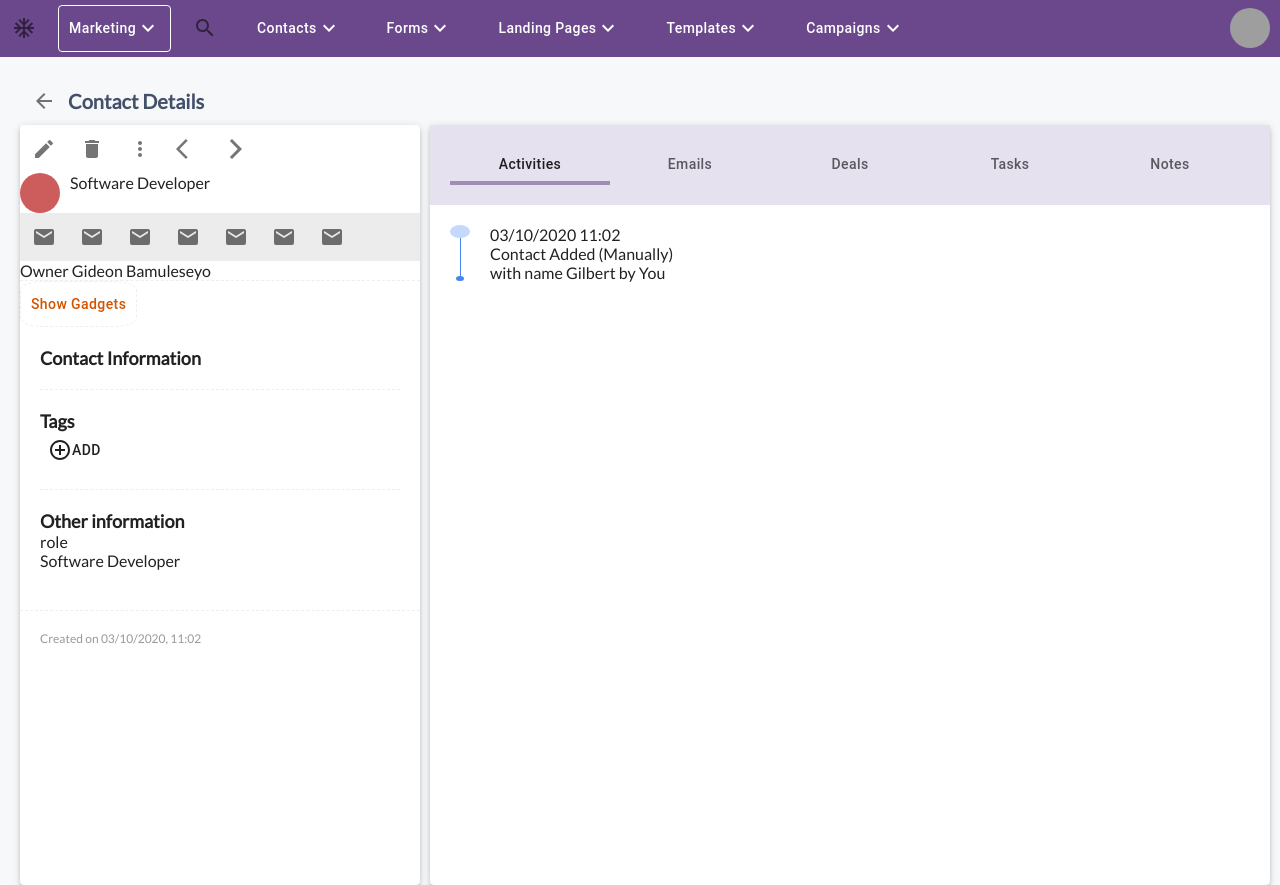
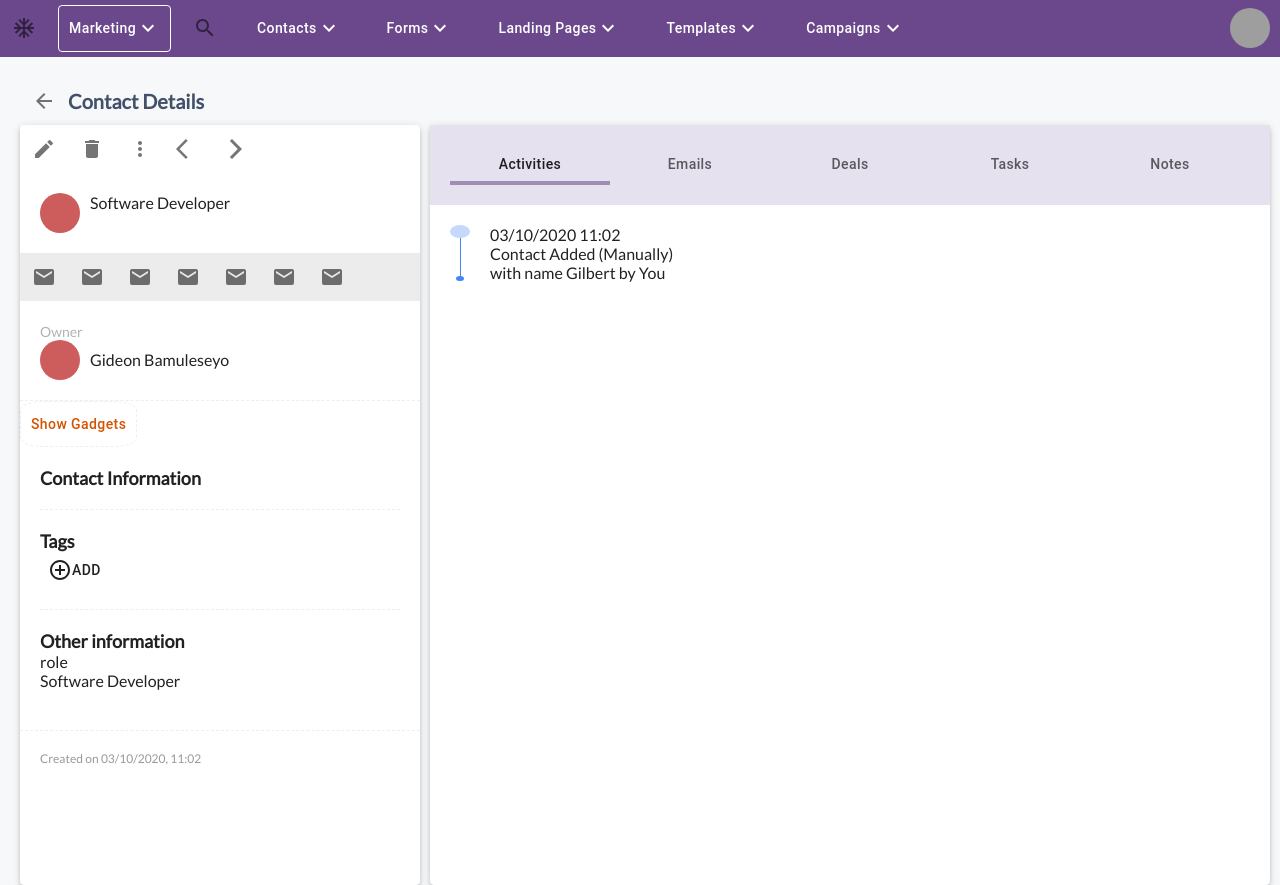
Before and after one commit to lytes20/engage-web, a React (Create React App) app: page /contact-details in a window 1280 px wide. Built offline with nearby package versions, Linux system fonts and the light colour scheme; grey boxes are pictures that could not be loaded.

Commit message:
Style contact brief and user brief

```diff
--- a/src/assets/styles/contactdetailsside.scss
+++ b/src/assets/styles/contactdetailsside.scss
@@ -1,7 +1,15 @@
-.contact-details-contact {
+.contact-brief {
   display: flex;
 }
-
+.contact-details-side-item {
+  padding: 20px;
+  .owner {
+    font-size: 14px;
+    color: #b0b3b4;
+    margin-top: 12px;
+    margin-bottom: 5px;
+  }
+}
 .contact-details-side-icon-strip {
   background-color: #ececec;
 }
@@ -9,7 +17,6 @@
 .contact-details-side-a-section {
   border-top: 1px dashed #eee;
   border-bottom: 1px dashed #eee;
-//   margin: 20px 0;
 }
 
 .contact-details-side-contact-info {
@@ -26,7 +33,7 @@
   margin: 20px 0;
 }
 
-.date{
+.date {
   color: #999;
   font-size: 12px;
   padding: 20px;
--- a/src/components/ContactDetailSide.jsx
+++ b/src/components/ContactDetailSide.jsx
@@ -8,10 +8,10 @@ import DeleteIcon from "@material-ui/icons/Delete";
 import MoreVertIcon from "@material-ui/icons/MoreVert";
 import ArrowBackIosIcon from "@material-ui/icons/ArrowBackIos";
 import ArrowForwardIosIcon from "@material-ui/icons/ArrowForwardIos";
-import MailIcon from "@material-ui/icons/Mail";
 import AddCircleOutlineIcon from "@material-ui/icons/AddCircleOutline";
 
 import "../assets/styles/contactdetailsside.scss";
+import IconStripe from "./IconStripe";
 import { UserAvatar, ShowGadgetsButton } from "./general";
 
 function ContactDetailsSide(props) {
@@ -38,35 +38,25 @@ function ContactDetailsSide(props) {
           </IconButton>
         </div>
       </div>
-      <div className="contact-details-contact">
+      <div className="contact-details-side-item contact-brief">
         <UserAvatar />
-        <div>{contact.name}</div>
-        <p>Software Developer</p>
+        <div>
+          {contact.name}
+          <p>Software Developer</p>
+        </div>
       </div>
       <div className="contact-details-side-icon-strip">
-        <IconButton>
-          <MailIcon />
-        </IconButton>
-        <IconButton>
-          <MailIcon />
-        </IconButton>
-        <IconButton>
-          <MailIcon />
-        </IconButton>
-        <IconButton>
-          <MailIcon />
-        </IconButton>
-        <IconButton>
-          <MailIcon />
-        </IconButton>
-        <IconButton>
-          <MailIcon />
-        </IconButton>
-        <IconButton>
-          <MailIcon />
-        </IconButton>
+        <IconStripe />
       </div>
-      <div>Owner Gideon Bamuleseyo</div>
+      <div className="contact-details-side-item">
+        <span className="owner">Owner</span>
+        <div style={{ display: "flex", alignItems:"center" }}>
+          <UserAvatar />
+          <div>
+            <p>Gideon Bamuleseyo</p>
+          </div>
+        </div>
+      </div>
       <div className="contact-details-side-a-section">
         <div>
           <ShowGadgetsButton>
--- /dev/null
+++ b/src/components/IconStripe.jsx
@@ -0,0 +1,33 @@
+import React from "react";
+import IconButton from "@material-ui/core/IconButton";
+import MailIcon from "@material-ui/icons/Mail";
+
+function IconStripe() {
+  return (
+    <div>
+      <IconButton>
+        <MailIcon />
+      </IconButton>
+      <IconButton>
+        <MailIcon />
+      </IconButton>
+      <IconButton>
+        <MailIcon />
+      </IconButton>
+      <IconButton>
+        <MailIcon />
+      </IconButton>
+      <IconButton>
+        <MailIcon />
+      </IconButton>
+      <IconButton>
+        <MailIcon />
+      </IconButton>
+      <IconButton>
+        <MailIcon />
+      </IconButton>
+    </div>
+  );
+}
+
+export default IconStripe;
```
